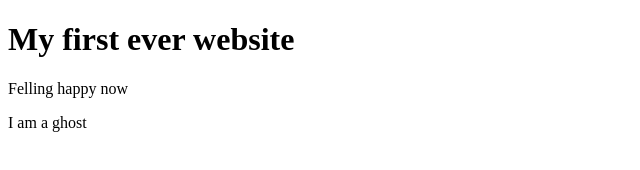
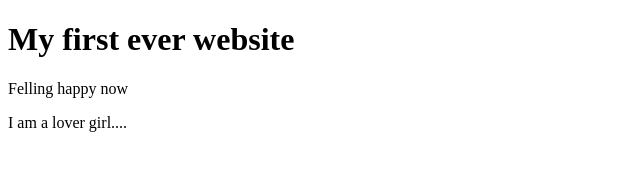
Before and after one commit to AbdurRahmanTS/my-first-website, a plain HTML site: page index.html in a window 1280 px wide. Shown: the full height of the page, 0-640 px from the left. Drawn offline with Linux system fonts and the light colour scheme.

Commit message:
text updated

```diff
--- a/index.html
+++ b/index.html
@@ -8,6 +8,6 @@
 <body>
     <h1>My first ever website</h1>
     <p>Felling happy now</p>
-    <p>I am a ghost</p>
+    <p>I am a lover girl....</p>
 </body>
 </html>
```
